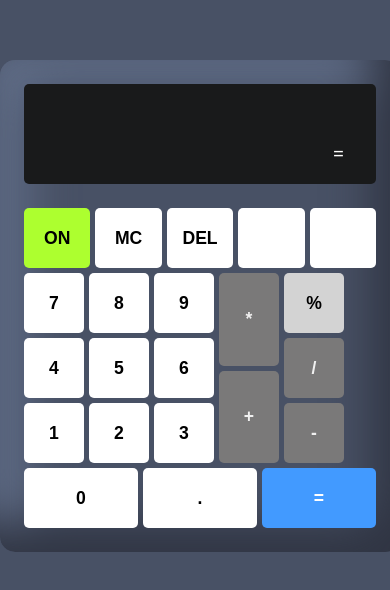
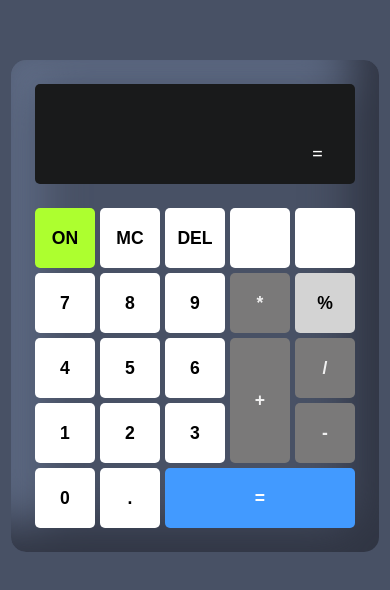
Before and after one commit to eridev14/calculadora, a website built with Vite: page index.html in a window 390 px wide. Shown: the part 116-706 px from the top of the page. Built offline with nearby package versions, Linux system fonts and the light colour scheme.

Commit message:
add css responsive

```diff
--- a/style.css
+++ b/style.css
@@ -27,7 +27,6 @@ body {
 
 .calc {
     border-radius: 15px;
-    margin: 1rem;
     padding: 1.5rem;
     /* background-color: rgb(20, 29, 83); */
     /* outline: 2px solid white; */
@@ -80,6 +79,7 @@ body {
 .row {
     width: 100%;
     display: flex;
+    justify-content: space-between;
     gap: var(---btn-gap);
 }
 
@@ -140,12 +140,17 @@ body {
     gap: var(---btn-gap);
 }
 
-@media screen and (max-width: 400px) {
+@media screen and (max-width: 350px) {
     .calc {
         width: 100%;
     }
 
+    .main{
+
+    }
+
     .btn {
-        flex: 1;
+        width: 50px;
+        height: 50px;
     }
 }
```
